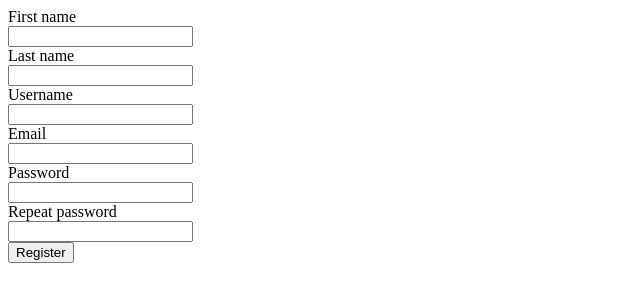
After one commit to Fastfire001/filer_final, a PHP site: template views/register.html.twig in a window 1280 px wide. The commit adds this page. Shown: the top 302 px of the page, without its empty margins (0-640 px from the left). Run offline with PHP 8.4, Linux system fonts and the light colour scheme; the template is opened without the code that fills it, so the values that code supplies are empty; a stand-in replaces the project's code that opens the database connection; some libraries are stand-ins or nearby versions.

Commit message:
Maked preparation for login and register functionnality

```diff
--- /dev/null
+++ b/Model/login.php
@@ -0,0 +1,4 @@
+<?php
+//TODO:
+//add a verification to the form (don't forget error message if there is an error (you can use function redirectToRoute with a "get" url for the error message)
+//if the form is good search the user in data base and connect him.
--- /dev/null
+++ b/Model/regiser.php
@@ -0,0 +1,4 @@
+<?php
+//TODO:
+//add a verification to the form (don't forget error message if there is an error (you can use function redirectToRoute with a "get" url for the error message)
+//if the form is good, verify if user information don't already exist in data base and add user to database and redirectToRoute home if all is good
--- a/views/home.html.twig
+++ b/views/home.html.twig
@@ -1,6 +1,6 @@
 {% extends 'layout.html.twig' %}
 
-{% block page_title %}Cool Framework{% endblock %}
+{% block page_title %}{{ parent() }}{% endblock %}
 
 {% block content %}
 <h1>
--- a/views/layout.html.twig
+++ b/views/layout.html.twig
@@ -1,11 +1,14 @@
 <!DOCTYPE html>
 <html lang="en">
-  <head>
+<head>
     <meta charset="UTF-8">
-    <title>{% block page_title %}{% endblock %}</title>
+    <title>{% block page_title %}Filer{% endblock %}</title>
     <link rel="stylesheet" href="assets/style.css">
-  </head>
-  <body>
-    {% block content %}{% endblock %}
-  </body>
+</head>
+<body>
+    <nav>
+
+    </nav>
+{% block content %}{% endblock %}
+</body>
 </html>
--- /dev/null
+++ b/views/register.html.twig
@@ -0,0 +1,22 @@
+{% extends 'layout.html.twig' %}
+
+{% block page_title %}{{ parent() }} - register {% endblock %}
+
+{% block content %}
+    <div class="error"></div>
+    <form action="./Model/register.php" method="POST" class="registerForm">
+        <label for="firstname">First name</label><br>
+        <input type="text" name="firstname" id="firstname" maxlength="254" class="form-control" value=""><br>
+        <label for="lastname">Last name</label><br>
+        <input type="text" name="lastname" id="lastname" maxlength="254" class="form-control" value=""><br>
+        <label for="username">Username</label><br>
+        <input type="text" name="username" id="username" maxlength="254" class="form-control" value=""><br>
+        <label for="email">Email</label><br>
+        <input type="email" name="email" id="email" maxlength="254" class="form-control" value=""><br>
+        <label for="password">Password</label><br>
+        <input type="password" name="password" id="password" maxlength="254" class="form-control"><br>
+        <label for="password_repeat">Repeat password</label><br>
+        <input type="password" name="password_repeat" id="password_repeat" maxlength="254" class="form-control"><br>
+        <button type="submit" class="btn btn-primary">Register</button>
+    </form>
+{% endblock %}
```
Also changed, not shown: Controller/MainController.php (+10 -0 lines), views/login.html.twig (added, +14 -0 lines).
